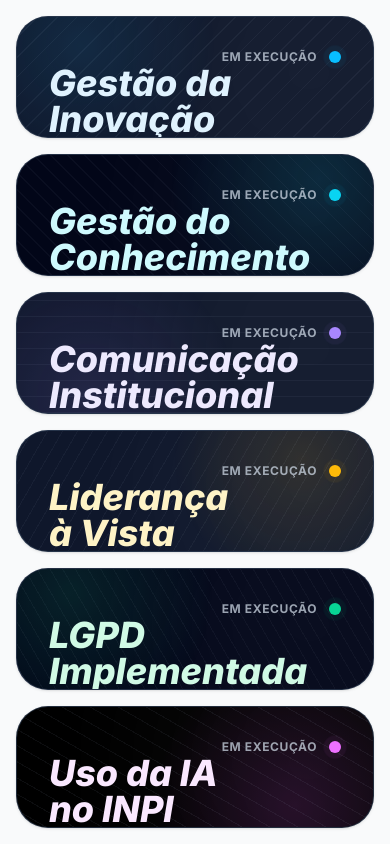
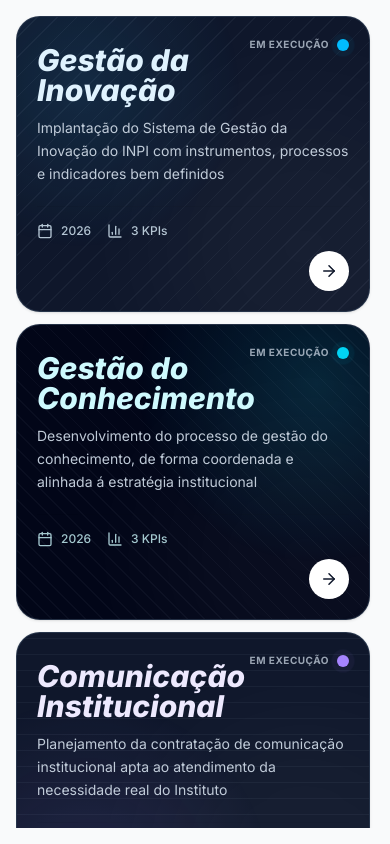
Before and after one commit to dmenezes007/projetos-estrategicos-pr-2026, a React (Vite) app: page / in a window 390 px wide. Built offline with nearby package versions, Linux system fonts and the light colour scheme.

Commit message:
feat: melhora responsividade dos cards no mobile

```diff
--- a/src/pages/Dashboard.tsx
+++ b/src/pages/Dashboard.tsx
@@ -87,7 +87,7 @@
   ];
 
   return (
-    <div className="h-full w-full flex flex-col font-sans relative">
+    <div className="h-full w-full flex flex-col font-sans relative overflow-y-auto md:overflow-hidden pr-1">
       <div className="absolute inset-0 pointer-events-none z-20 hidden md:flex items-center justify-center">
         <div className="w-28 h-28 rounded-full border-4 border-white bg-white shadow-xl backdrop-blur-sm flex items-center justify-center p-3">
           <img
@@ -103,7 +103,7 @@
         variants={container}
         initial="hidden"
         animate="show"
-        className="grid grid-cols-1 md:grid-cols-3 grid-rows-6 md:grid-rows-2 auto-rows-fr gap-4 h-full w-full"
+        className="grid grid-cols-1 md:grid-cols-3 md:grid-rows-2 auto-rows-[minmax(0,1fr)] gap-3 md:gap-4 h-auto md:h-full w-full"
       >
         {orderedIds.map((id) => {
           const project = projects.find(p => p.id === id);
@@ -117,7 +117,7 @@
               to={`/projeto/${project.id}`}
               variants={item}
               className={clsx(
-                "rounded-[2rem] p-8 shadow-sm border border-slate-700/70 hover:shadow-2xl transition-all duration-300 relative overflow-hidden group flex flex-col justify-between cursor-pointer focus-visible:outline-none focus-visible:ring-2 focus-visible:ring-brand-accent/60 h-full",
+                "rounded-[1.5rem] md:rounded-[2rem] p-5 sm:p-6 md:p-8 shadow-sm border border-slate-700/70 hover:shadow-2xl transition-all duration-300 relative overflow-hidden group flex flex-col justify-between cursor-pointer focus-visible:outline-none focus-visible:ring-2 focus-visible:ring-brand-accent/60 h-full min-h-[18.5rem] md:min-h-0",
                 config.bg,
                 config.text
               )}
@@ -125,8 +125,8 @@
               <div className={clsx("absolute inset-0 opacity-75 pointer-events-none", config.pattern)}></div>
 
               {/* Pulsating Dot */}
-              <div className="absolute top-8 right-8 flex items-center gap-3">
-                <span className="text-xs font-bold uppercase tracking-wider opacity-75 text-slate-300">
+              <div className="absolute top-5 right-5 md:top-8 md:right-8 flex items-center gap-2 md:gap-3">
+                <span className="text-[10px] md:text-xs font-bold uppercase tracking-wider opacity-75 text-slate-300">
                   {project.status}
                 </span>
                 <div className="relative flex h-3 w-3">
@@ -136,8 +136,8 @@
               </div>
 
               {/* Content */}
-              <div className="relative z-10 mt-4">
-                <h3 className="font-project-title text-4xl md:text-5xl mb-4 leading-none tracking-normal">
+              <div className="relative z-10 mt-2 md:mt-4">
+                <h3 className="font-project-title text-3xl sm:text-4xl md:text-5xl mb-3 md:mb-4 leading-none tracking-normal">
                   {(titleOverrides[project.id] ?? [project.title]).map((line, index) => (
                     <span key={`${project.id}-${line}-${index}`}>
                       {line}
@@ -145,31 +145,31 @@
                     </span>
                   ))}
                 </h3>
-                <p className="text-lg md:text-xl leading-relaxed mb-6 opacity-95 max-w-2xl text-slate-300">
+                <p className="text-sm sm:text-base md:text-lg leading-relaxed mb-5 md:mb-6 opacity-95 max-w-2xl text-slate-300">
                   {project.shortDescription}
                 </p>
               </div>
 
               {/* Footer / Action */}
-              <div className="relative z-10 flex items-center justify-between mt-auto pt-6 border-t border-black/5 dark:border-white/10">
-                <div className="flex items-center gap-6 text-sm opacity-80">
+              <div className="relative z-10 flex flex-col sm:flex-row sm:items-center justify-between mt-auto pt-4 md:pt-6 border-t border-black/5 dark:border-white/10 gap-3 sm:gap-2">
+                <div className="flex items-center gap-4 sm:gap-6 text-xs sm:text-sm opacity-80">
                   <span className="flex items-center gap-2 font-medium">
-                    <Calendar size={18} />
+                    <Calendar size={16} className="md:w-[18px] md:h-[18px]" />
                     {new Date(project.endDate).getFullYear()}
                   </span>
                   <span className="flex items-center gap-2 font-medium">
-                    <BarChart3 size={18} />
+                    <BarChart3 size={16} className="md:w-[18px] md:h-[18px]" />
                     {project.kpis.length} KPIs
                   </span>
                 </div>
 
                 <span
                   className={clsx(
-                    "w-12 h-12 rounded-full flex items-center justify-center transition-all duration-300 group-hover:translate-x-2",
+                    "w-10 h-10 md:w-12 md:h-12 rounded-full flex items-center justify-center transition-all duration-300 group-hover:translate-x-2 self-end sm:self-auto",
                     "bg-white text-slate-900 group-hover:bg-slate-200"
                   )}
                 >
-                  <ArrowRight size={20} />
+                  <ArrowRight size={18} className="md:w-5 md:h-5" />
                 </span>
               </div>
 
```
